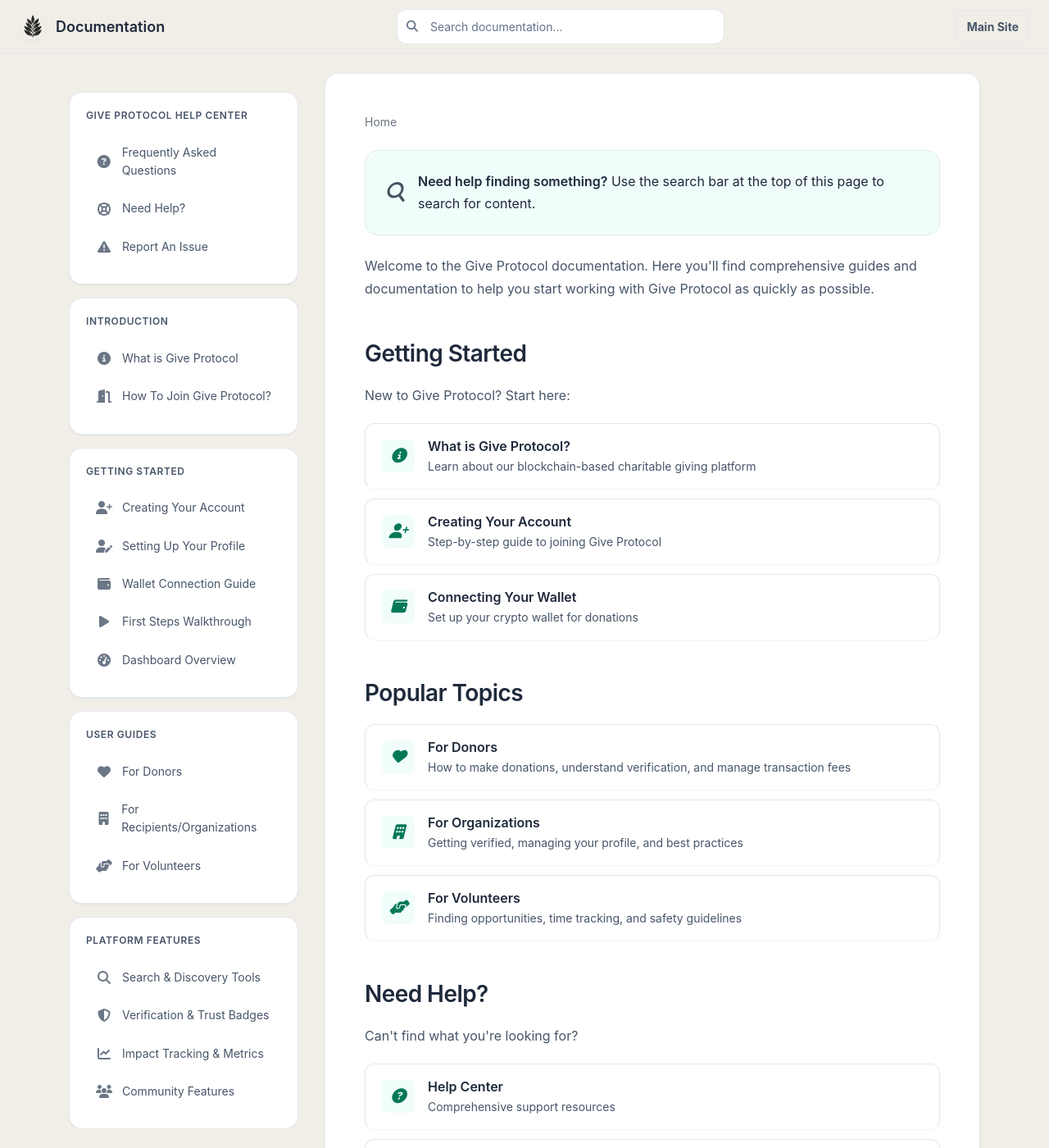
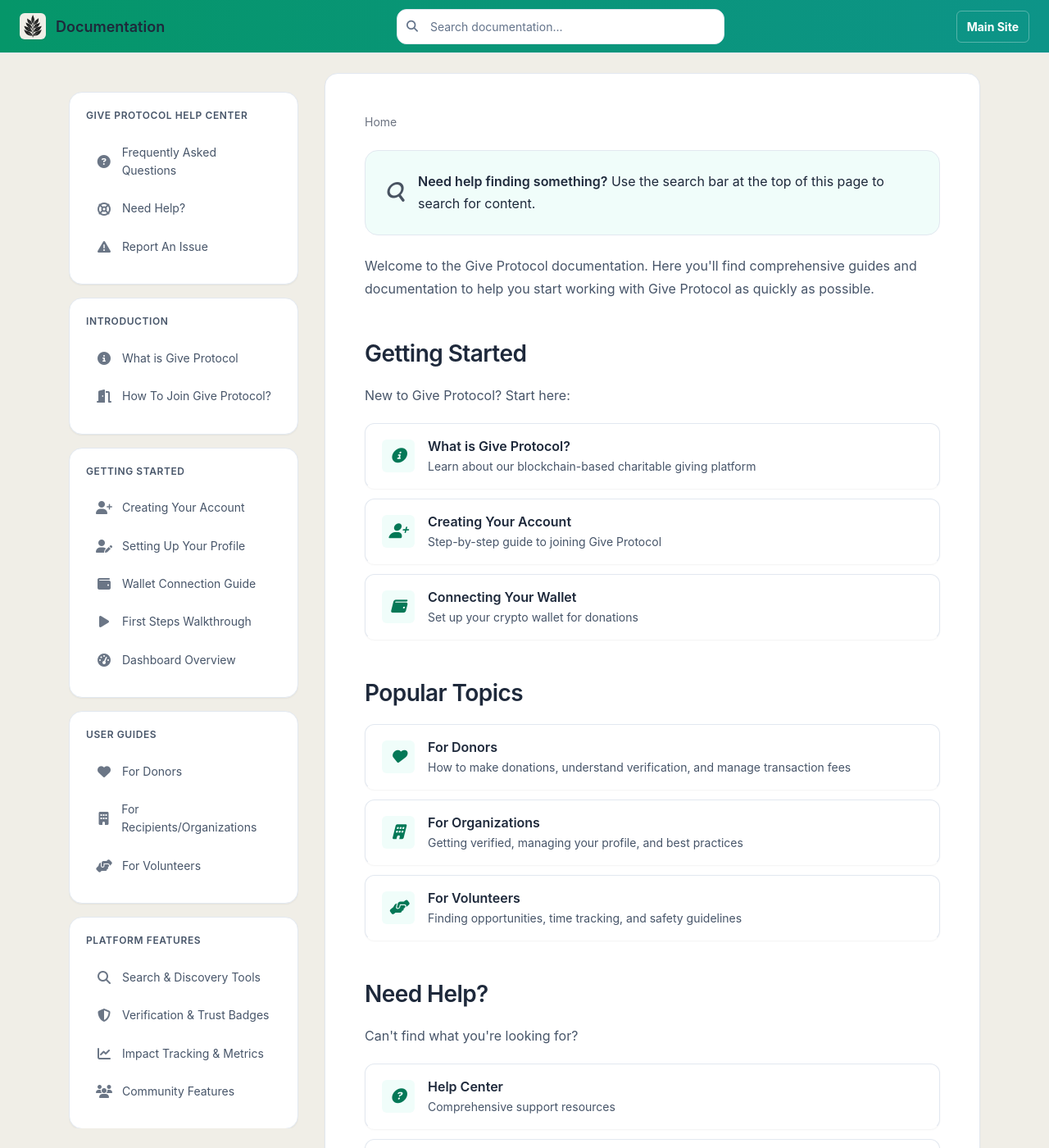
Before and after one commit to GiveProtocol/give-protocol-docs, a Jekyll site: the page built from index.md, in a window 1280 px wide and 1400 px high. Shown: the whole window at 82% size. Built offline with Jekyll 4.4.1, drawn with Linux system fonts in a browser that asks for light colours.

Commit message:
Apply emerald gradient to header and update all text to white

```diff
--- a/_layouts/default.html
+++ b/_layouts/default.html
@@ -87,7 +87,7 @@
     <link rel="preconnect" href="https://fonts.googleapis.com" />
 
     <!-- Stylesheets -->
-    <link rel="stylesheet" href="{{ '/assets/css/main.css' | relative_url }}?v=2025-11-12" />
+    <link rel="stylesheet" href="{{ '/assets/css/main.css' | relative_url }}?v=2025-11-12-v2" />
 
     <!-- Search JavaScript -->
     <script src="{{ '/assets/js/simple-jekyll-search.min.js' | relative_url }}"></script>
--- a/_layouts/documentation.html
+++ b/_layouts/documentation.html
@@ -47,7 +47,7 @@
     />
 
     <!-- CSS -->
-    <link rel="stylesheet" href="{{ '/assets/css/main.css' | relative_url }}?v=2025-11-12" />
+    <link rel="stylesheet" href="{{ '/assets/css/main.css' | relative_url }}?v=2025-11-12-v2" />
 
     <!-- Google Fonts -->
     <link rel="preconnect" href="https://fonts.googleapis.com" />
--- a/_layouts/modern.html
+++ b/_layouts/modern.html
@@ -61,7 +61,7 @@
     />
 
     <!-- CSS -->
-    <link rel="stylesheet" href="{{ '/assets/css/main.css' | relative_url }}?v=2025-11-12" />
+    <link rel="stylesheet" href="{{ '/assets/css/main.css' | relative_url }}?v=2025-11-12-v2" />
 
     <!-- Google Fonts -->
     <link rel="preconnect" href="https://fonts.googleapis.com" />
--- a/_sass/_modern-layout.scss
+++ b/_sass/_modern-layout.scss
@@ -8,14 +8,12 @@
 
   // Modern header with clean lines
   .modern-header {
-    background: var(--color-bg-primary);
-    border-bottom: 1px solid var(--color-border-primary);
+    background: linear-gradient(to right, var(--emerald-600), var(--primary-600));
+    border-bottom: 1px solid var(--emerald-700);
     position: sticky;
     top: 0;
     z-index: 50;
-    -webkit-backdrop-filter: blur(10px);
-    backdrop-filter: blur(10px);
-    background: var(--color-bg-primary);
+    box-shadow: 0 2px 8px rgba(0, 0, 0, 0.1);
     transition: box-shadow 0.3s ease;
 
     .header-container {
@@ -34,7 +32,7 @@
       gap: 12px;
       font-size: 18px;
       font-weight: 600;
-      color: var(--color-text-primary);
+      color: white;
       text-decoration: none;
 
       img {
@@ -494,28 +492,30 @@
     background-color: #1a1a1a;
 
     .modern-header {
-      background: var(--color-bg-primary) !important;
-      border-bottom: 1px solid var(--color-border-primary) !important;
+      background: linear-gradient(to right, var(--emerald-600), var(--primary-600)) !important;
+      border-bottom: 1px solid var(--emerald-700) !important;
 
       // Ensure all header elements are visible in dark mode
       * {
-        color: var(--color-text-primary) !important;
+        color: white !important;
       }
 
       .brand {
-        color: var(--color-text-primary) !important;
+        color: white !important;
 
         &:hover {
-          color: var(--color-text-accent) !important;
+          color: rgba(255, 255, 255, 0.9) !important;
         }
       }
 
-      .btn {
-        color: var(--color-text-primary) !important;
+      .btn-link {
+        color: white !important;
+        border-color: rgba(255, 255, 255, 0.3) !important;
 
         &:hover {
-          color: var(--color-text-accent) !important;
-          background-color: var(--color-bg-secondary) !important;
+          color: white !important;
+          background-color: rgba(255, 255, 255, 0.2) !important;
+          border-color: rgba(255, 255, 255, 0.5) !important;
         }
       }
 
--- a/_sass/_modern-utilities.scss
+++ b/_sass/_modern-utilities.scss
@@ -132,12 +132,12 @@ body.preload * {
       gap: 16px;
 
       .btn-link {
-        color: var(--color-text-secondary);
+        color: white;
         text-decoration: none;
         font-size: 14px;
         font-weight: 700;
         padding: 8px 12px;
-        border: 1px solid var(--color-border-primary);
+        border: 1px solid rgba(255, 255, 255, 0.3);
         border-radius: var(--radius-base);
         transition: all var(--transition-fast);
 
@@ -146,9 +146,9 @@ body.preload * {
         }
 
         &:hover {
-          color: var(--color-text-accent);
-          background-color: var(--color-bg-accent);
-          border-color: var(--color-border-secondary);
+          color: white;
+          background-color: rgba(255, 255, 255, 0.2);
+          border-color: rgba(255, 255, 255, 0.5);
         }
       }
     }
```
